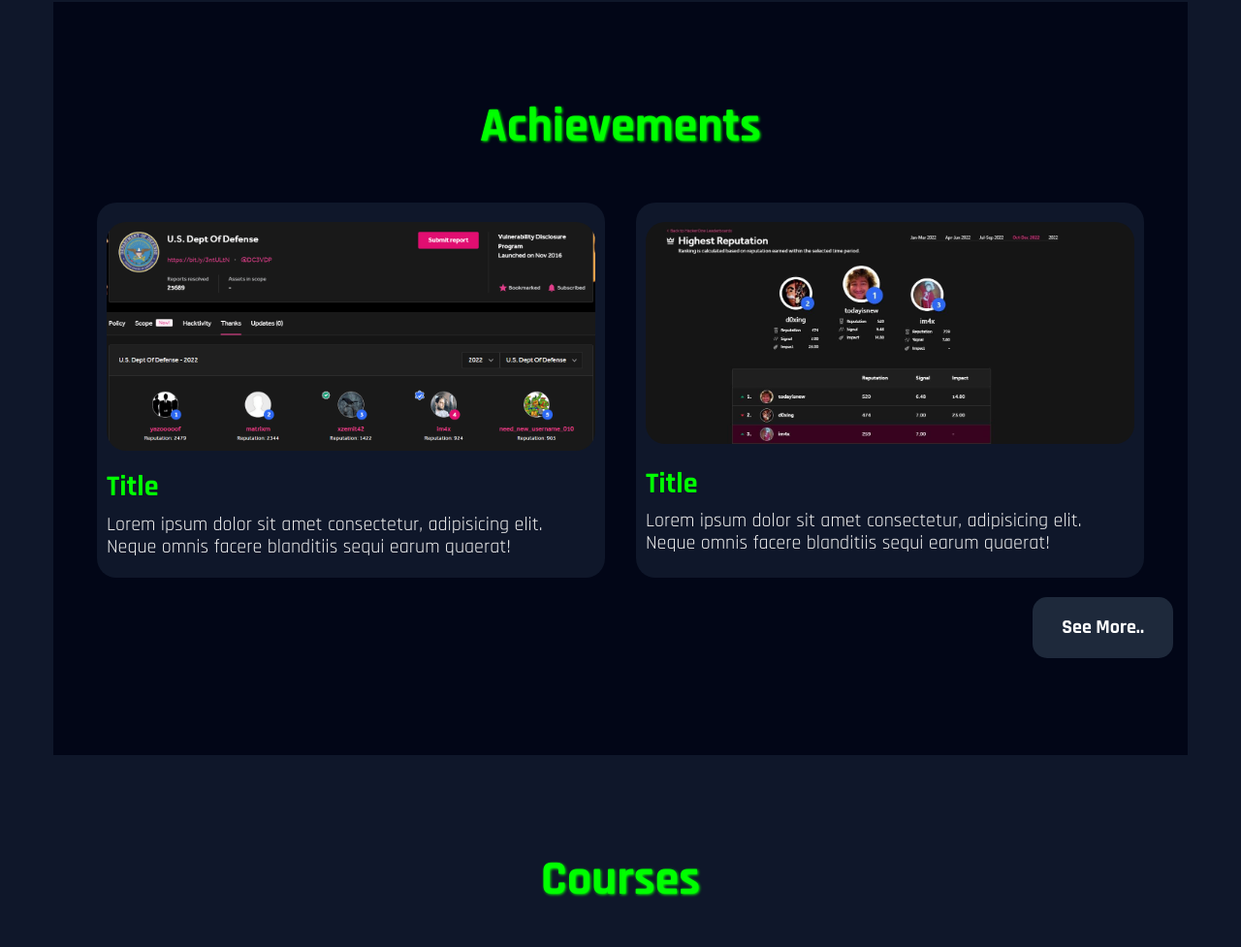
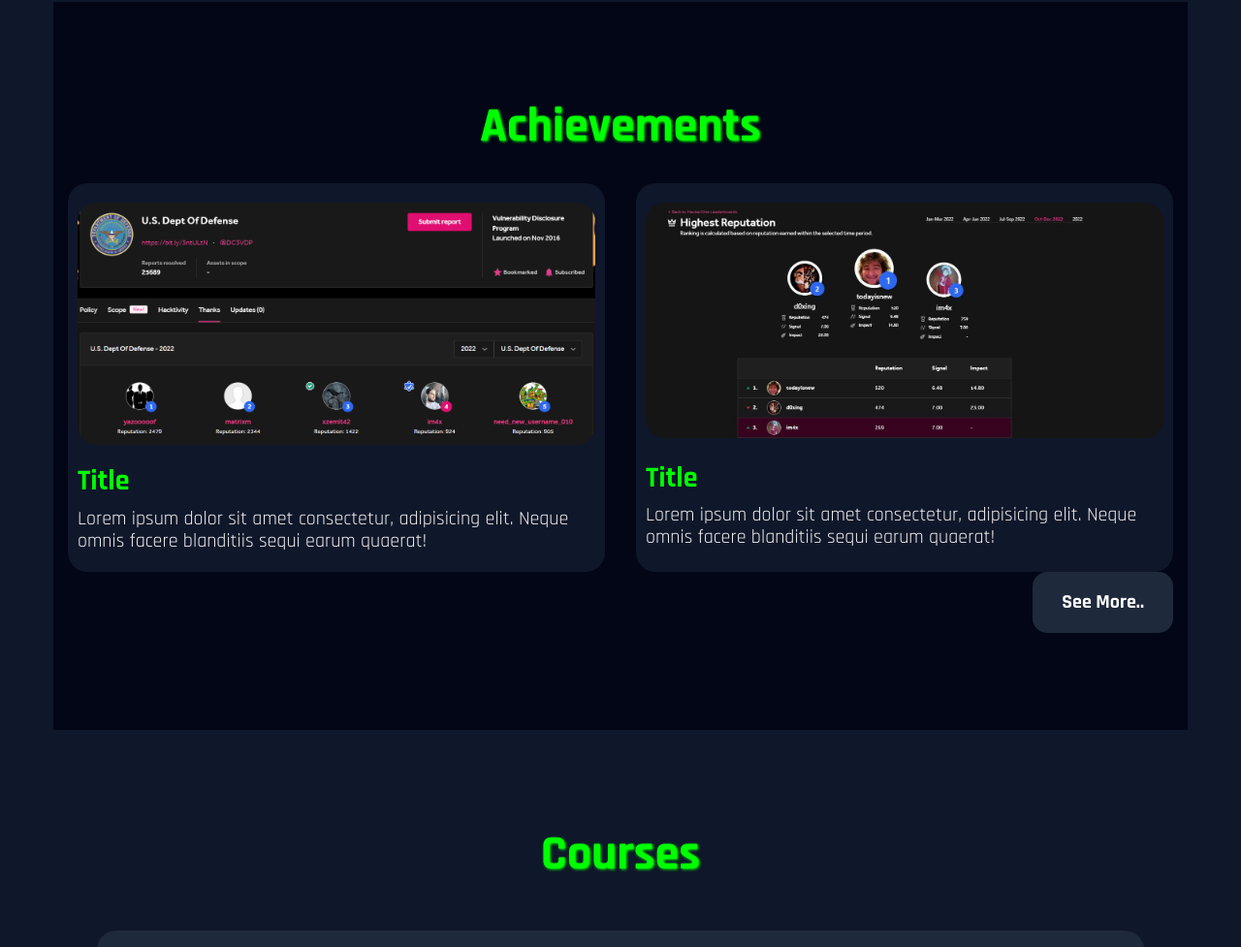
Before and after one commit to maxprojectd/maxProject, a plain HTML site: page index.html in a window 1280 px wide. Shown: the part 1242-2219 px from the top of the page at 97% size. Drawn offline with Linux system fonts and the light colour scheme.

Commit message:
grid edit

```diff
--- a/style.css
+++ b/style.css
@@ -371,9 +371,8 @@ p {
 }
 .achi .container .main {
   display: grid;
-  grid-template-columns: repeat(auto-fit, minmax(500px, 1fr));
+  grid-template-columns: repeat(auto-fit, minmax(300px, 1fr));
   gap: 2rem;
-  padding: 20px 30px;
 }
 .achi .container img {
   width: 100%;
```
